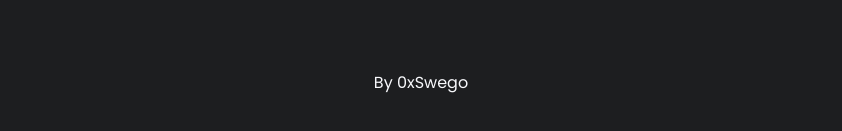
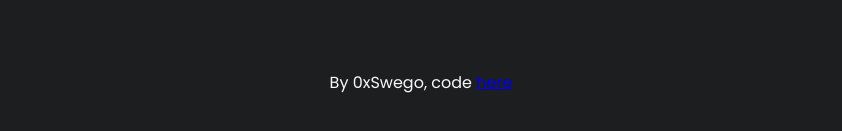
Before and after one commit to 0xSwego/OptimismBridgeHealthChecker, a React app: page / in a window 1280 px wide. Shown: the part 665-796 px from the top of the page, without its empty margins (227-1069 px from the left). Built offline with nearby package versions, Linux system fonts and the light colour scheme.

Commit message:
Add link to github

```diff
--- a/src/App.tsx
+++ b/src/App.tsx
@@ -35,7 +35,7 @@ export const App = () => {
                 </div>
             </div>
 
-            <div className="credits">By 0xSwego</div>
+            <div className="credits">By 0xSwego, code <a href="https://github.com/0xSwego/OptimismBridgeHealthChecker">here</a></div>
         </div>
     );
 };
```
